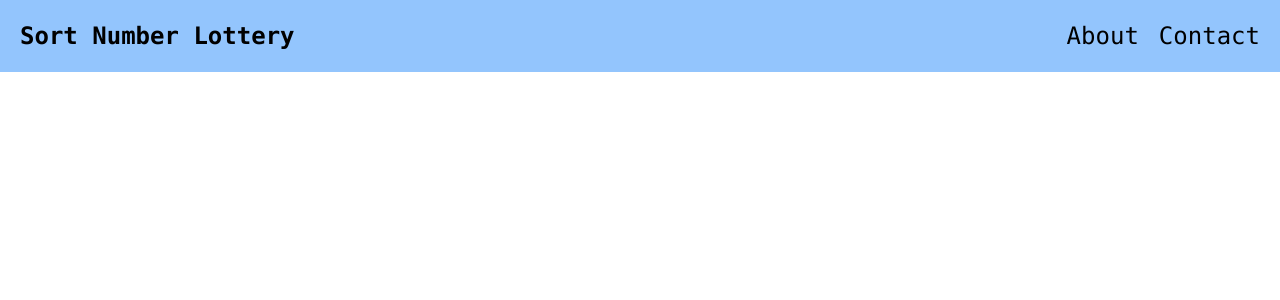
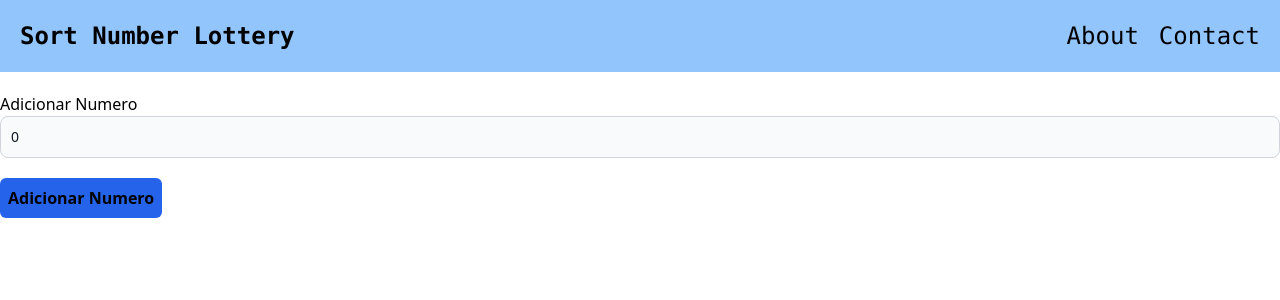
Before and after one commit to TiagoSansas/sort-number-lottery, a React (Vite) app: page / in a window 1280 px wide. Shown: the top 300 px of the page. Built offline with nearby package versions, Linux system fonts and the light colour scheme.

Commit message:
Add route  and component Home and componet isolated

```diff
--- a/src/App.tsx
+++ b/src/App.tsx
@@ -1,16 +1,10 @@
-import { Route, Routes } from "react-router-dom";
 import { Header } from "./components/Header/header";
-import { About } from "./pages/About";
-import { Contact } from "./pages/Contact";
-
+import RoutesPages from "./pages/routes";
 function App() {
   return (
     <div className="m-auto max-w-screen-xl ">
       <Header />
-      <Routes>
-        <Route path="/about" element={<About />} />
-        <Route path="/contact" element={<Contact />} />
-      </Routes>
+      <RoutesPages />
     </div>
   );
 }
--- a/src/components/Button/button.tsx
+++ b/src/components/Button/button.tsx
@@ -1,9 +1,7 @@
-interface ButtonProps {
-  title: string;
-}
+import { PropsWithChildren } from "react";
 
-export function Button({ title }: ButtonProps) {
+export function Button({ children }: PropsWithChildren) {
   return (
-    <button className="rounded-md bg-blue-600 p-2 font-bold">{title}</button>
+    <button className="rounded-md bg-blue-600 p-2 font-bold">{children}</button>
   );
 }
--- /dev/null
+++ b/src/components/Input/inputNumber.tsx
@@ -0,0 +1,17 @@
+interface InputProps {
+  GetValueInput: (target: HTMLInputElement) => void;
+  id: string;
+  value: number;
+}
+export function InputNumber({ GetValueInput, id, value }: InputProps) {
+  return (
+    <input
+      id={id}
+      type="number"
+      value={value}
+      className="block w-full rounded-lg border border-gray-300 bg-gray-50 p-2.5 text-sm text-gray-900 focus:border-blue-500 focus:ring-blue-500 dark:border-gray-600 dark:bg-gray-700 dark:text-white dark:placeholder-gray-400 dark:focus:border-blue-500 dark:focus:ring-blue-500"
+      placeholder="0"
+      onChange={({ target }) => GetValueInput(target)}
+    />
+  );
+}
--- /dev/null
+++ b/src/components/Input/label.tsx
@@ -0,0 +1,15 @@
+import { PropsWithChildren } from "react";
+
+interface LabelProps extends PropsWithChildren {
+  id: string;
+  title: string;
+}
+
+export function Label({ children, title, id }: LabelProps) {
+  return (
+    <label htmlFor={id}>
+      {title}
+      {children}
+    </label>
+  );
+}
--- /dev/null
+++ b/src/pages/Home/index.tsx
@@ -0,0 +1,49 @@
+import { useState } from "react";
+import { Button } from "../../components/Button/button";
+import { InputNumber } from "../../components/Input/inputNumber";
+import { Label } from "../../components/Input/label";
+
+export function Home() {
+  const [number, setNumber] = useState<number>(0);
+  const [arrayNumber, setArrayNumber] = useState<number[]>([]);
+
+  function changeStringToNumber(target: HTMLInputElement) {
+    setNumber(target.valueAsNumber);
+  }
+
+  function handleAddNumber() {
+    if (!arrayNumber.includes(number)) {
+      setArrayNumber((state) => [...state, number]);
+    }
+    setNumber(0);
+  }
+
+  return (
+    <main>
+      <div>
+        <div className="my-5">
+          <Label id={"inputNumber"} title={"Adicionar Numero"}>
+            <InputNumber
+              id={"inputNumber"}
+              value={number}
+              GetValueInput={changeStringToNumber}
+            />
+          </Label>
+        </div>
+
+        <div onClick={handleAddNumber}>
+          <Button>Adicionar Numero</Button>
+        </div>
+      </div>
+      <div>
+        {arrayNumber.map((item) => {
+          return (
+            <span className="p-4" key={item}>
+              {item}
+            </span>
+          );
+        })}
+      </div>
+    </main>
+  );
+}
--- /dev/null
+++ b/src/pages/routes.tsx
@@ -0,0 +1,14 @@
+import { Route, Routes } from "react-router-dom";
+import { About } from "./About";
+import { Contact } from "./Contact";
+import { Home } from "./Home";
+
+export default function MainRoutes() {
+  return (
+    <Routes>
+      <Route path="/" element={<Home />} />
+      <Route path="/about" element={<About />} />
+      <Route path="/contact" element={<Contact />} />
+    </Routes>
+  );
+}
```
